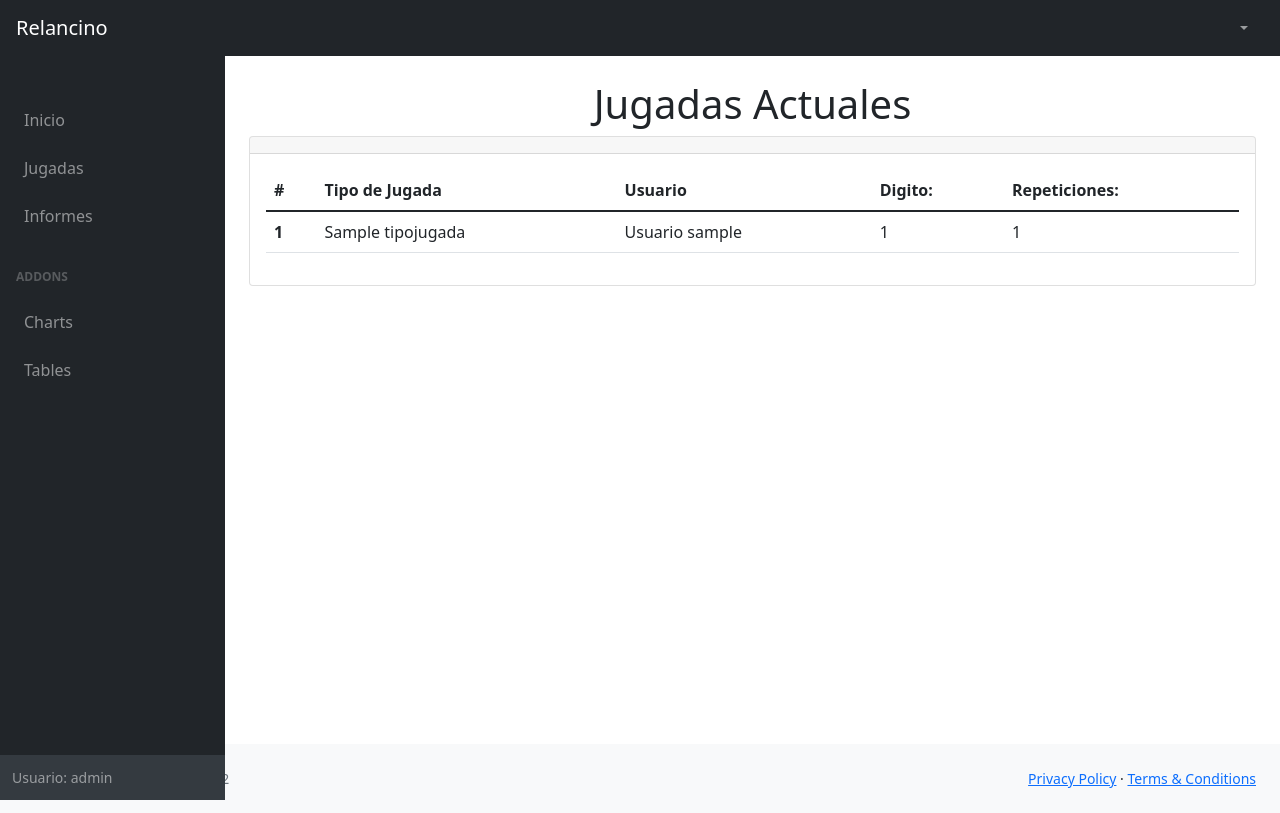
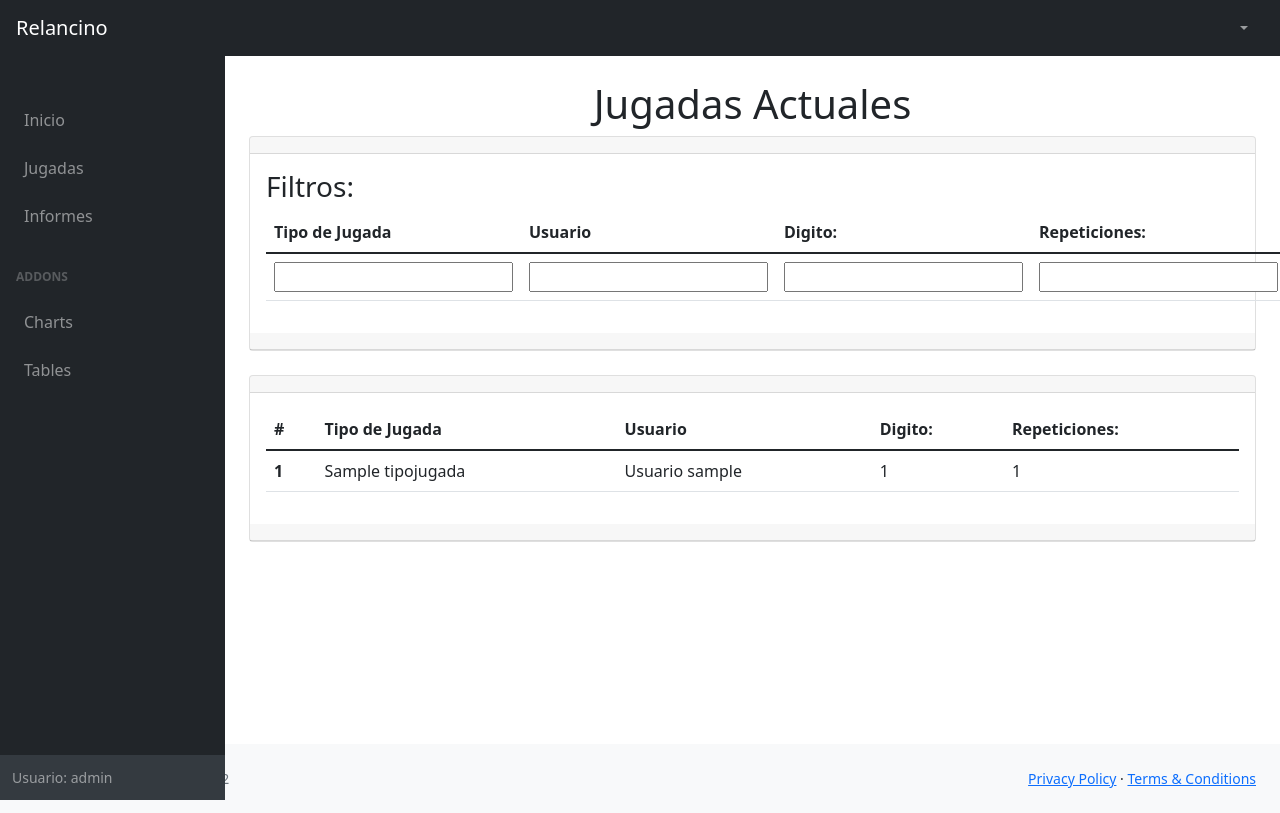
Before and after one commit to anyelser1213/ProyectoRelancino, a Django app: page /consultarJuegos in a window 1280 px wide. Run offline with Django 4.2, Linux system fonts and the light colour scheme; a user stored in the database is signed in; tables that the repository leaves empty hold one stand-in row (values such as "Sample post"); lists and menus that the app fills with data are empty; some libraries are stand-ins or nearby versions.

Commit message:
agregando visual de filtros

```diff
--- a/aplicaciones/juegos/templates/juegos/consultar_jugada.html
+++ b/aplicaciones/juegos/templates/juegos/consultar_jugada.html
@@ -47,6 +47,41 @@
                                     <!--<i class="fas fa-chart-area me-1"></i>-->
                                 </div>
                                 <div class="card-body">
+                                    <h3>Filtros:</h3>
+                                    <table class="table">
+                                        <thead>
+                                          <tr>
+                                            <th scope="col">Tipo de Jugada</th>
+                                            <th scope="col">Usuario</th>
+                                            <th scope="col">Digito:</th>
+                                            <th scope="col">Repeticiones:</th>
+                                          </tr>
+                                        </thead>
+                                        <tbody>
+                                            <form action="#" method="get">
+                                                <th scope="col"><input type="text"></th>
+                                                <th scope="col"><input type="text"></th>
+                                                <th scope="col"><input type="text"></th>
+                                                <th scope="col"><input type="text"></th>
+                                            </form>
+
+                                        </tbody>
+                                      </table>
+
+                                </div>
+                                <div class="card-header">
+                                    <!--<i class="fas fa-chart-area me-1"></i>-->
+                                </div>
+                            </div>
+                        </div>
+                    </div>
+                    <div class="row">
+                        <div class="col-xl-12">
+                            <div class="card mb-4">
+                                <div class="card-header">
+                                    <!--<i class="fas fa-chart-area me-1"></i>-->
+                                </div>
+                                <div class="card-body">
 
                                     <table class="table">
                                         <thead>
@@ -72,6 +107,10 @@
 
                                         </tbody>
                                       </table>
+
+                                </div>
+                                <div class="card-header">
+                                    <!--<i class="fas fa-chart-area me-1"></i>-->
                                 </div>
                             </div>
                         </div>
```
